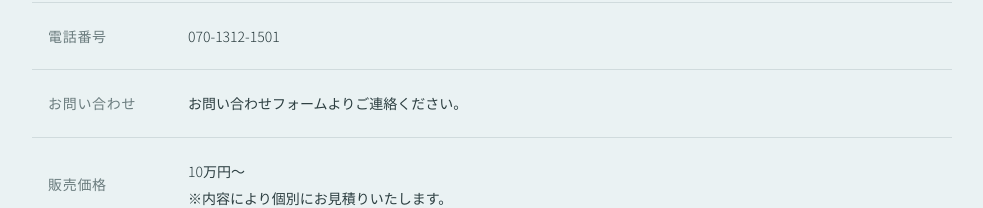
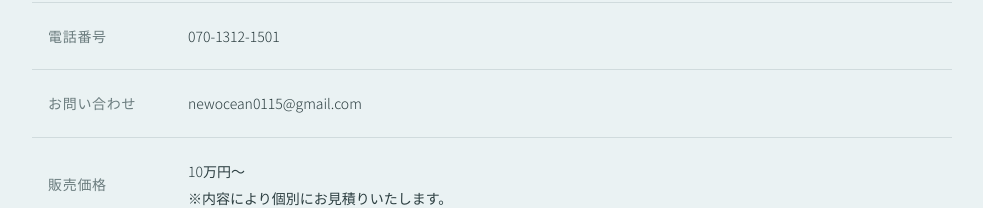
Before and after one commit to lightserah-commits/new-ocean-hp, a plain HTML site: page index.html in a window 1280 px wide. Shown: the part 3727-3935 px from the top of the page, without its empty margins (148-1131 px from the left). Drawn offline with Linux system fonts and the light colour scheme.

Commit message:
Add contact email address

```diff
--- a/index.html
+++ b/index.html
@@ -430,7 +430,7 @@
         <tr><th>設立日</th><td>2024年8月8日</td></tr>
         <tr><th>事業内容</th><td>恋愛・婚活コンサルティング（ほたてマジック） / SNS顧問 / ローンチ支援</td></tr>
         <tr><th>電話番号</th><td>070-1312-1501</td></tr>
-        <tr><th>お問い合わせ</th><td>お問い合わせフォームよりご連絡ください。</td></tr>
+        <tr><th>お問い合わせ</th><td>newocean0115@gmail.com</td></tr>
         <tr><th>販売価格</th><td>10万円〜<br>※内容により個別にお見積りいたします。</td></tr>
         <tr><th>追加手数料等の追加料金</th><td>特にございません。</td></tr>
         <tr><th>お支払い方法</th><td>クレジットカード決済／銀行振込（ご契約時にご案内いたします）</td></tr>
```
Also changed, not shown: tokushoho.html (+1 -1 lines).
